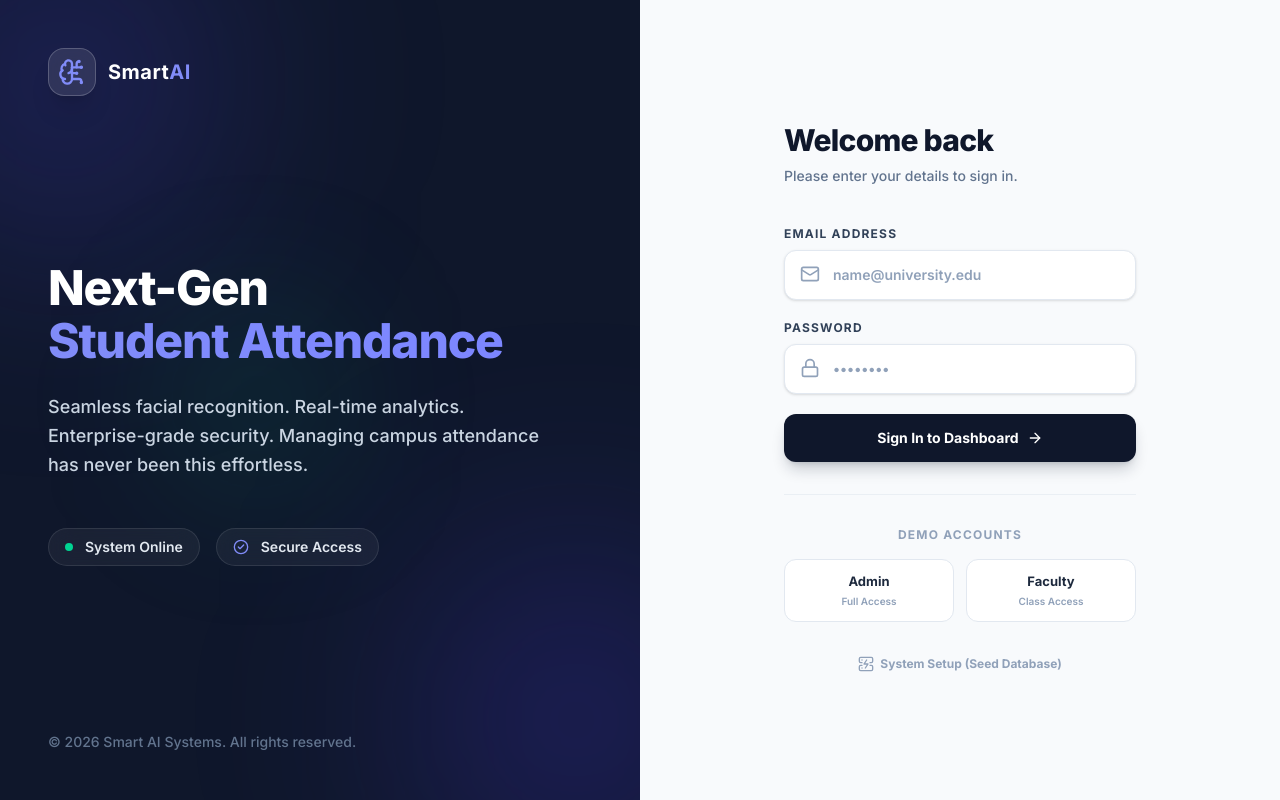
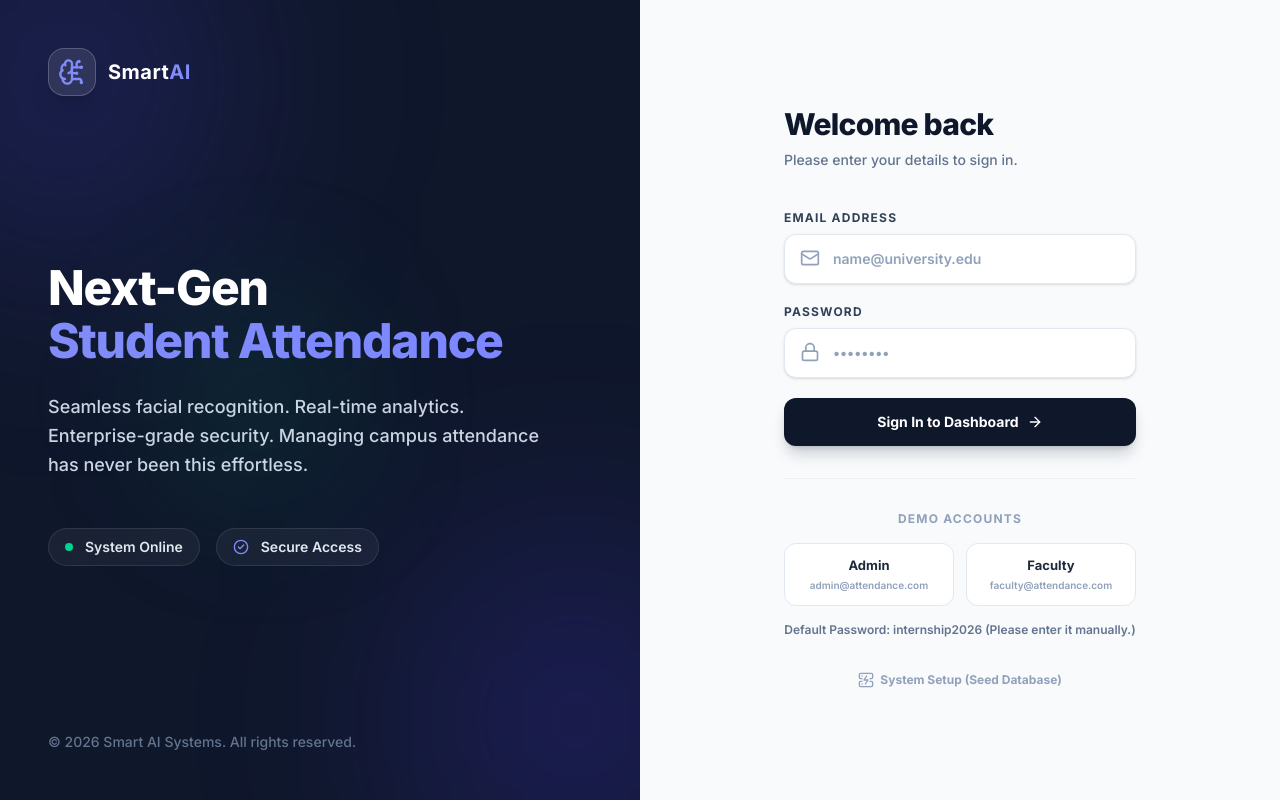
Before and after one commit to varshini2419/Student-attendance-system, a React (Vite) app in the folder frontend/: page /login in a window 1280 px wide. Built offline with nearby package versions, Linux system fonts and the light colour scheme; no server answers.

Commit message:
Update default login credentials and UI text

```diff
--- a/frontend/src/pages/Login.jsx
+++ b/frontend/src/pages/Login.jsx
@@ -59,11 +59,11 @@ const Login = () => {
   // Quick fill helper
   const fillCredentials = (role) => {
     if (role === 'admin') {
-      setEmail('admin@gmail.com');
-      setPassword('admin123');
+      setEmail('admin@attendance.com');
+      setPassword('');
     } else {
-      setEmail('faculty@gmail.com');
-      setPassword('faculty123');
+      setEmail('faculty@attendance.com');
+      setPassword('');
     }
     setLocalError('');
     setSeedSuccess('');
@@ -211,20 +211,25 @@ const Login = () => {
             </span>
             <div className="grid grid-cols-2 gap-3">
               <button
+                type="button"
                 onClick={() => fillCredentials('admin')}
                 className="flex flex-col items-center justify-center rounded-xl border border-slate-200 bg-white p-3 text-center transition-all hover:border-brand-300 hover:bg-brand-50 hover:shadow-sm active:scale-[0.97] cursor-pointer"
               >
                 <span className="text-[13px] font-bold text-slate-800">Admin</span>
-                <span className="text-[10px] font-semibold text-slate-400 mt-0.5">Full Access</span>
+                <span className="text-[10px] font-semibold text-slate-400 mt-0.5">admin@attendance.com</span>
               </button>
               <button
+                type="button"
                 onClick={() => fillCredentials('faculty')}
                 className="flex flex-col items-center justify-center rounded-xl border border-slate-200 bg-white p-3 text-center transition-all hover:border-indigo-300 hover:bg-indigo-50 hover:shadow-sm active:scale-[0.97] cursor-pointer"
               >
                 <span className="text-[13px] font-bold text-slate-800">Faculty</span>
-                <span className="text-[10px] font-semibold text-slate-400 mt-0.5">Class Access</span>
+                <span className="text-[10px] font-semibold text-slate-400 mt-0.5">faculty@attendance.com</span>
               </button>
             </div>
+            <p className="mt-4 text-center text-xs font-semibold text-slate-500">
+              Default Password: internship2026 (Please enter it manually.)
+            </p>
           </div>
 
           {/* Seed Database Option */}
```
Also changed, not shown: 1 other file (tests, documents, lock files or other folders).
